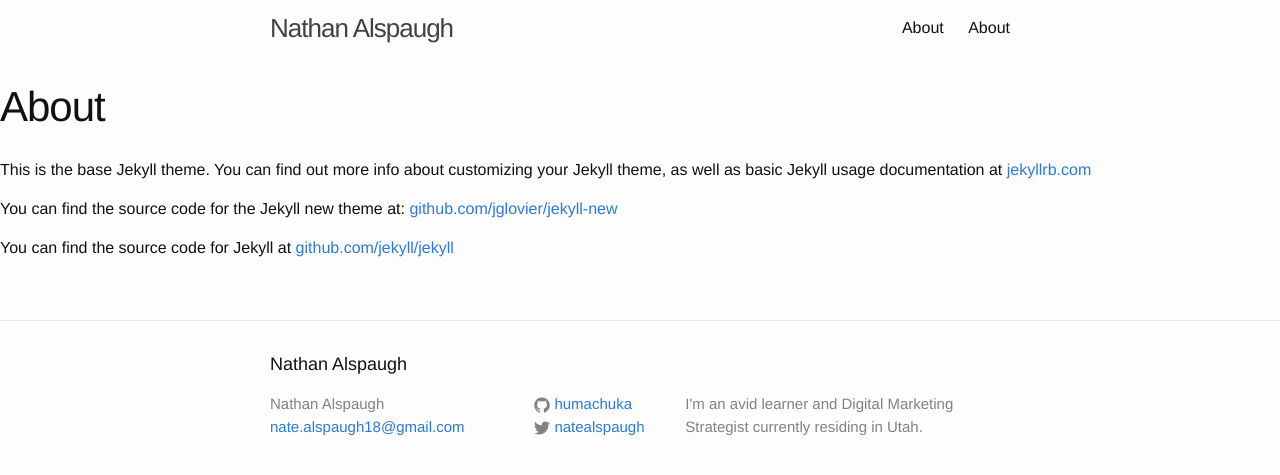
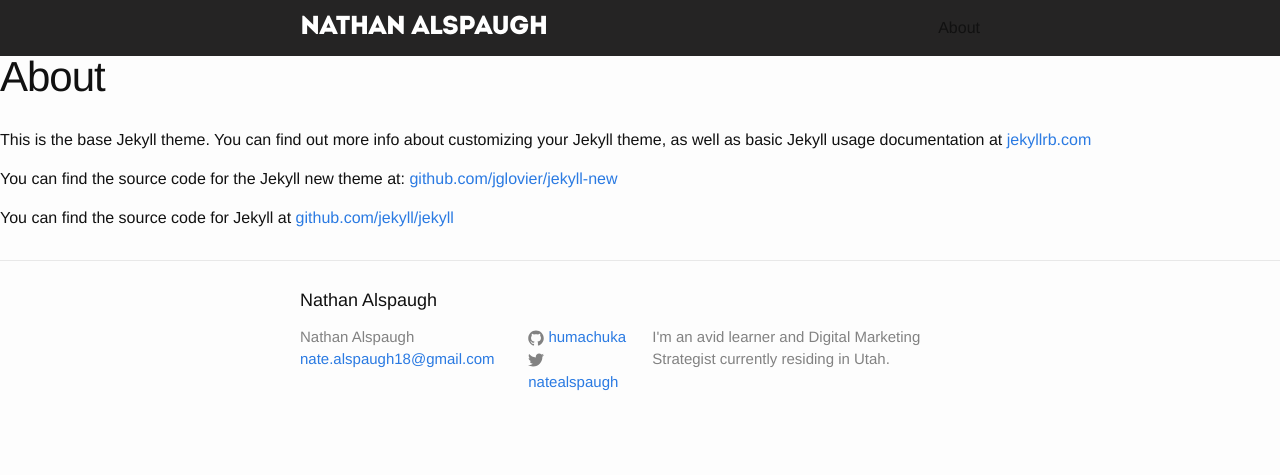
Before and after one commit to humachuka/humachuka.github.io, a Jekyll site: the page built from about.md, in a window 1280 px wide. Shown: the top 475 px of the page. Built offline with Jekyll 4.4.1, drawn with Linux system fonts in a browser that asks for light colours.

```diff
--- a/_includes/head.html
+++ b/_includes/head.html
@@ -6,6 +6,7 @@
   <title>{% if page.title %}{{ page.title }}{% else %}{{ site.title }}{% endif %}</title>
   <meta name="description" content="{% if page.excerpt %}{{ page.excerpt | strip_html | strip_newlines | truncate: 160 }}{% else %}{{ site.description }}{% endif %}">
 
+  <link rel="stylesheet" href="https://maxcdn.bootstrapcdn.com/bootstrap/3.3.6/css/bootstrap.min.css" integrity="sha384-1q8mTJOASx8j1Au+a5WDVnPi2lkFfwwEAa8hDDdjZlpLegxhjVME1fgjWPGmkzs7" crossorigin="anonymous">
   <link rel="stylesheet" href="{{ "/css/main.css" | prepend:site.baseurl }}">
   <link rel="canonical" href="{{ page.url | replace:'index.html','' | prepend: site.baseurl | prepend: site.url }}">
   <link rel="alternate" type="application/rss+xml" title="{{ site.title }}" href="{{ "/feed.xml" | prepend: site.baseurl | prepend: site.url }}" />
--- a/_includes/header.html
+++ b/_includes/header.html
@@ -17,7 +17,7 @@
         {% for page in site.pages %}
           {% if page.title %}
           <a class="page-link" href="{{ page.url | prepend: site.baseurl }}">{{ page.title }}</a>
-          <a class="page-link" href="{{ page.url | prepend: site.baseurl }}">{{ page.title }}</a>
+          <!-- <a class="page-link" href="{{ page.url | prepend: site.baseurl }}">{{ page.title }}</a> -->
           {% endif %}
         {% endfor %}
       </div>
--- a/_layouts/default.html
+++ b/_layouts/default.html
@@ -14,7 +14,8 @@
     <!-- </div> -->
 
     {% include footer.html %}
-
+    <!-- Latest compiled and minified JavaScript -->
+    <script src="https://maxcdn.bootstrapcdn.com/bootstrap/3.3.6/js/bootstrap.min.js" integrity="sha384-0mSbJDEHialfmuBBQP6A4Qrprq5OVfW37PRR3j5ELqxss1yVqOtnepnHVP9aJ7xS" crossorigin="anonymous"></script>
   </body>
 
 </html>
--- a/css/main.scss
+++ b/css/main.scss
@@ -28,6 +28,16 @@ $on-palm:          600px;
 $on-laptop:        800px;
 
 
+@font-face {
+  font-family: Intro;
+  src:url(/assets/Intro.otf);
+}
+
+@font-face {
+  font-family: IntroCondLight;
+  src:url(/assets/IntroCondLightFree.otf);
+}
+
 
 // Using media queries with like this:
 // @include media-query($on-palm) {
@@ -53,12 +63,32 @@ $on-laptop:        800px;
 /***************************
 CUSTOM STYLES
 ***************************/
+// Mobile Layout
+.page-content {
+  padding: 0;
+}
 
-.text-center {
-  text-align: center;
+.site-title {
+  color: #fff;
+  font-family: 'Intro', sans-serif;
+}
+.site-header {
+  background: #252424;
 }
 .hero {
-  background: url('/assets/hero-image.png');
-  height: 650px;
+  display: inline-block;
+  background: url('/assets/hero-image.png') center/cover;
+  height: 300px;
   width: 100%;
 }
+
+.hero-text {
+  color: #fff;
+  font-family: 'IntroCondLight',sans-serif;
+  font-size: 1.25em;
+  max-width: 70%;
+  margin: 75px auto 0 auto;;
+}
+.highlighted {
+  font-family: 'Intro',sans-serif;
+}
```
Also changed, not shown: _posts/2016-01-18-test-post.markdown (deleted, +0 -50 lines), index.html (+4 -4 lines), assets/IntroCondLightFree.otf (renamed from assets/Intro Cond Light Free.otf).
